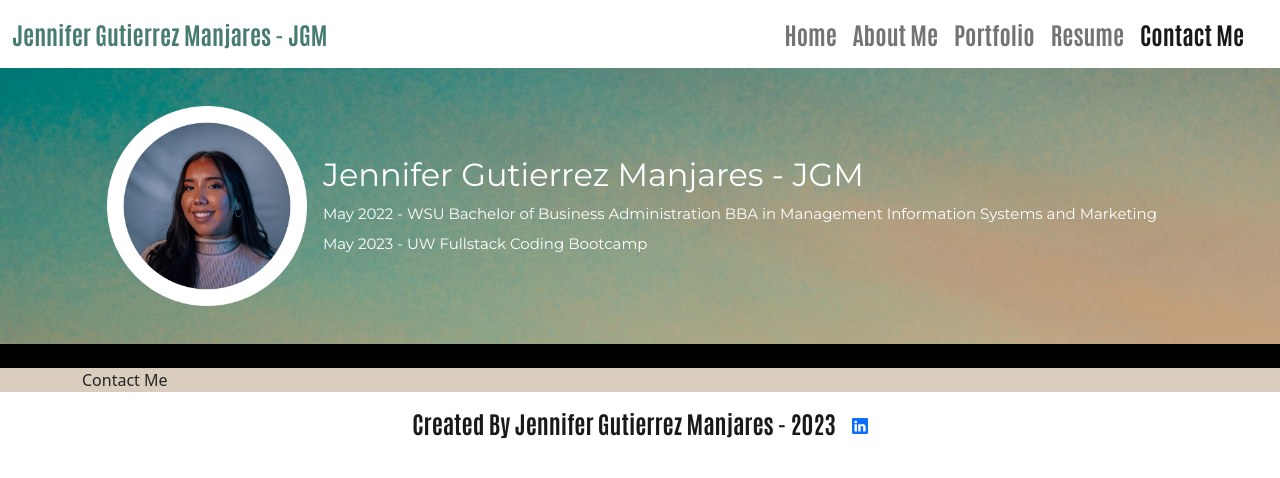
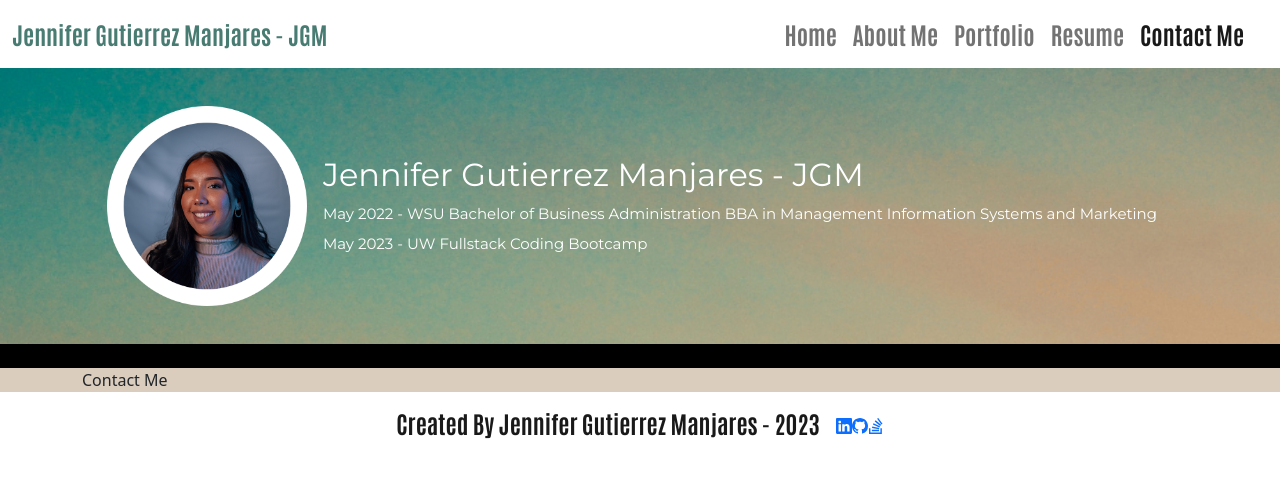
Before and after one commit to jenjen0219/react-portfolio, a React (Create React App) app: page /contact in a window 1280 px wide. Shown: the top 478 px of the page. Built offline with nearby package versions, Linux system fonts and the light colour scheme.

Commit message:
the footer is now complete

```diff
--- a/src/components/Footer.js
+++ b/src/components/Footer.js
@@ -18,6 +18,19 @@ function Footer() {
                         <a href="https://www.linkedin.com/in/jennifergutierrezmanjares" target="_blank">
                             <svg xmlns="http://www.w3.org/2000/svg" width="16" height="16" fill="currentColor" class="bi bi-linkedin" viewBox="0 0 16 16">
                                 <path d="M0 1.146C0 .513.526 0 1.175 0h13.65C15.474 0 16 .513 16 1.146v13.708c0 .633-.526 1.146-1.175 1.146H1.175C.526 16 0 15.487 0 14.854V1.146zm4.943 12.248V6.169H2.542v7.225h2.401zm-1.2-8.212c.837 0 1.358-.554 1.358-1.248-.015-.709-.52-1.248-1.342-1.248-.822 0-1.359.54-1.359 1.248 0 .694.521 1.248 1.327 1.248h.016zm4.908 8.212V9.359c0-.216.016-.432.08-.586.173-.431.568-.878 1.232-.878.869 0 1.216.662 1.216 1.634v3.865h2.401V9.25c0-2.22-1.184-3.252-2.764-3.252-1.274 0-1.845.7-2.165 1.193v.025h-.016a5.54 5.54 0 0 1 .016-.025V6.169h-2.4c.03.678 0 7.225 0 7.225h2.4z" />
+                            </svg>
+                        </a>
+
+                        <a href="https://github.com/jenjen0219" target="_blank">
+                            <svg xmlns="http://www.w3.org/2000/svg" width="16" height="16" fill="currentColor" class="bi bi-github" viewBox="0 0 16 16">
+                                <path d="M8 0C3.58 0 0 3.58 0 8c0 3.54 2.29 6.53 5.47 7.59.4.07.55-.17.55-.38 0-.19-.01-.82-.01-1.49-2.01.37-2.53-.49-2.69-.94-.09-.23-.48-.94-.82-1.13-.28-.15-.68-.52-.01-.53.63-.01 1.08.58 1.23.82.72 1.21 1.87.87 2.33.66.07-.52.28-.87.51-1.07-1.78-.2-3.64-.89-3.64-3.95 0-.87.31-1.59.82-2.15-.08-.2-.36-1.02.08-2.12 0 0 .67-.21 2.2.82.64-.18 1.32-.27 2-.27.68 0 1.36.09 2 .27 1.53-1.04 2.2-.82 2.2-.82.44 1.1.16 1.92.08 2.12.51.56.82 1.27.82 2.15 0 3.07-1.87 3.75-3.65 3.95.29.25.54.73.54 1.48 0 1.07-.01 1.93-.01 2.2 0 .21.15.46.55.38A8.012 8.012 0 0 0 16 8c0-4.42-3.58-8-8-8z" />
+                            </svg>
+                        </a>
+
+                        <a href="https://stackexchange.com/users/28521944/jenni0303" target="_blank">
+                            <svg xmlns="http://www.w3.org/2000/svg" width="16" height="16" fill="currentColor" class="bi bi-stack-overflow" viewBox="0 0 16 16">
+                                <path d="M12.412 14.572V10.29h1.428V16H1v-5.71h1.428v4.282h9.984z" />
+                                <path d="M3.857 13.145h7.137v-1.428H3.857v1.428zM10.254 0 9.108.852l4.26 5.727 1.146-.852L10.254 0zm-3.54 3.377 5.484 4.567.913-1.097L7.627 2.28l-.914 1.097zM4.922 6.55l6.47 3.013.603-1.294-6.47-3.013-.603 1.294zm-.925 3.344 6.985 1.469.294-1.398-6.985-1.468-.294 1.397z" />
                             </svg>
                         </a>
                     </Container>
```
